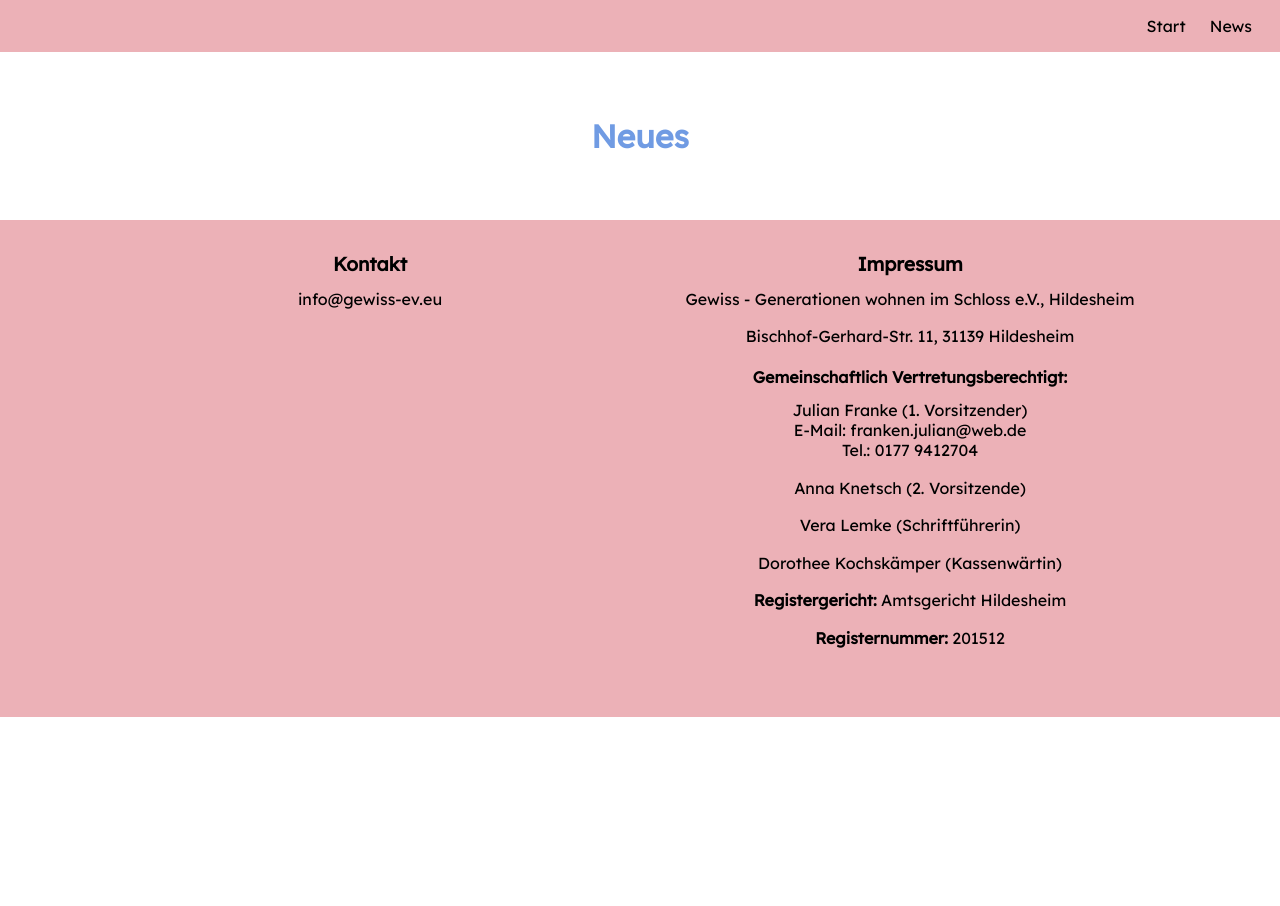
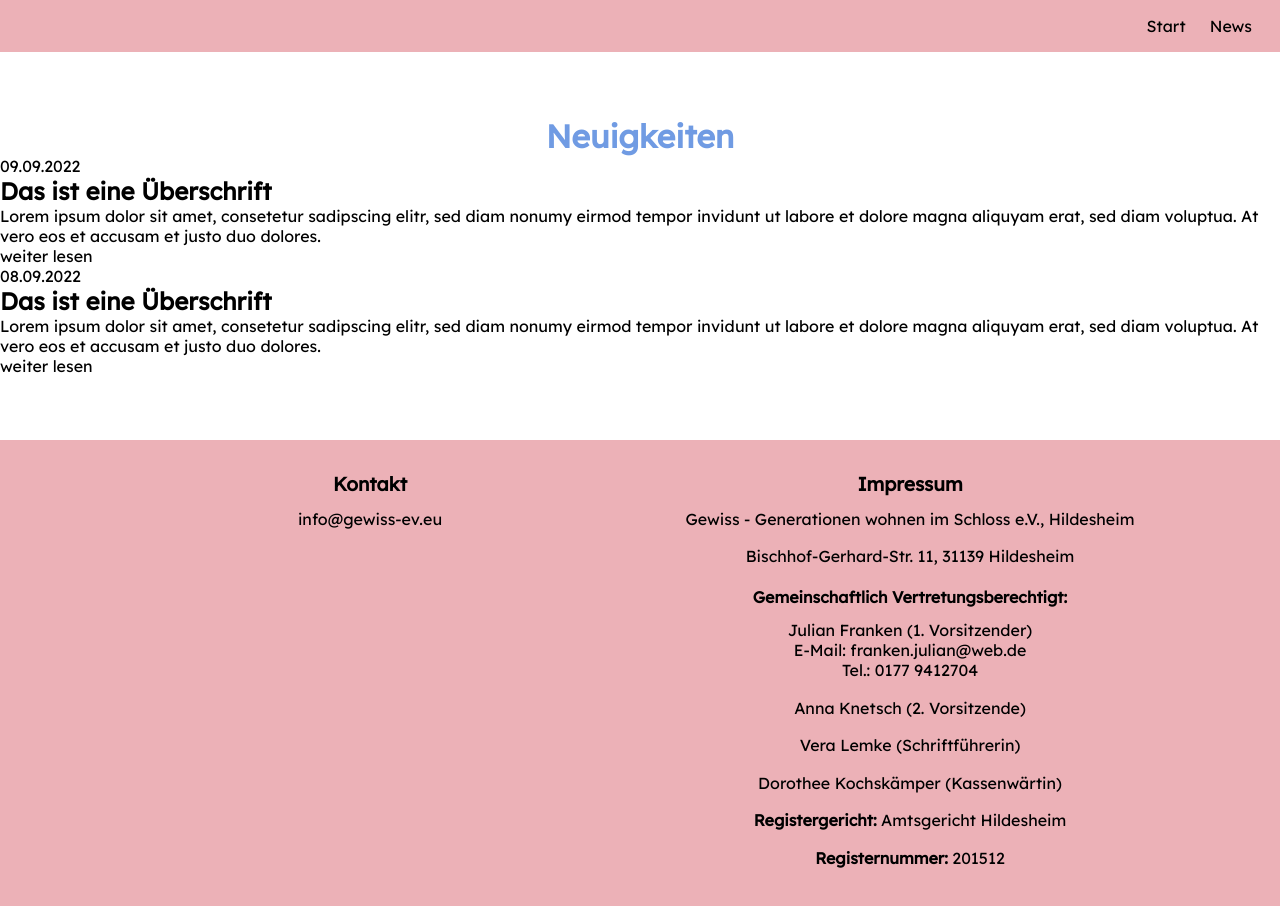
Before and after one commit to klueteruopa/gewissev, a Next.js app: page /news in a window 1280 px wide. Shown: the top 906 px of the page. Before the commit the page ends 800 px from the top, so only its background shows below. Built offline with nearby package versions, Linux system fonts and the light colour scheme.

Commit message:
map news.json

```diff
--- a/components/Blog.tsx
+++ b/components/Blog.tsx
@@ -1,13 +1,21 @@
 import styles from '../styles/Blog.module.scss'
 // import { BlogItem } from './BlogItem'
-//import { items } from '../public/content/leitsaetze.json'
+import { items } from '../public/content/news.json'
 
 //console.log(items);
 
 const Blog = () => {
     return (
         <div className={styles.blog}>
-            <h3>Neues</h3>
+            <h3>Neuigkeiten</h3>
+            {items.slice(0).reverse().map((item) => (
+                <div key={item.datum}>
+                    <p>{item.datum}</p>
+                    <h2>{item.ueberschrift}</h2>
+                    <p>{item.teaser}</p>
+                    <span>weiter lesen</span>
+                </div>
+            ))}
         </div>
     )
 }
--- a/components/Footer.tsx
+++ b/components/Footer.tsx
@@ -13,7 +13,7 @@ const Footer = () => {
                     <p>Gewiss - Generationen wohnen im Schloss e.V., Hildesheim</p>
                     <p>Bischhof-Gerhard-Str. 11, 31139 Hildesheim</p>
                     <h4>Gemeinschaftlich Vertretungsberechtigt:</h4>
-                    <p>Julian Franke (1. Vorsitzender)<br/>
+                    <p>Julian Franken (1. Vorsitzender)<br/>
                     E-Mail: franken.julian@web.de<br/>
                     Tel.: 0177 9412704</p>
                     <p>Anna Knetsch (2. Vorsitzende)</p>
--- a/components/Leitsatz.tsx
+++ b/components/Leitsatz.tsx
@@ -3,8 +3,6 @@ import { LeitsatzItem } from './LeitsatzItem'
 import { items } from '../public/content/leitsaetze.json'
 
 const marks = ["Selbstverwirklichung"];
-
-console.log(items);
 
 const Leitsatz = () => {
     return (
--- /dev/null
+++ b/public/content/news.json
@@ -0,0 +1,50 @@
+{
+  "items": [
+    {
+      "datum": "08.09.2022",
+      "ueberschrift": "Das ist eine Überschrift",
+      "teaser": "Lorem ipsum dolor sit amet, consetetur sadipscing elitr, sed diam nonumy eirmod tempor invidunt ut labore et dolore magna aliquyam erat, sed diam voluptua. At vero eos et accusam et justo duo dolores.",
+      "text": [
+        {
+          "typ": "header",
+          "content": "Das ist eine Unterüberschrift"
+        },
+        {
+          "typ": "absatz",
+          "content": "Lorem ipsum dolor sit amet, consetetur sadipscing elitr, sed diam nonumy eirmod tempor invidunt ut labore et dolore magna aliquyam erat, sed diam voluptua. At vero eos et accusam et justo duo dolores et ea rebum. Stet clita kasd gubergren, no sea takimata sanctus est Lorem ipsum dolor sit amet. Lorem ipsum dolor sit amet, consetetur sadipscing elitr, sed diam nonumy eirmod tempor invidunt ut labore et dolore magna aliquyam erat, sed diam voluptua. At vero eos et accusam et justo duo dolores et ea rebum. Stet clita kasd gubergren, no sea takimata sanctus est Lorem ipsum dolor sit amet. Lorem ipsum dolor sit amet, consetetur sadipscing elitr, sed diam nonumy eirmod tempor invidunt ut labore et dolore magna aliquyam erat, sed diam voluptua. At vero eos et accusam et justo duo dolores et ea rebum. Stet clita kasd gubergren, no sea takimata sanctus est Lorem ipsum dolor sit amet. Duis autem vel eum iriure dolor in hendrerit in vulputate velit esse molestie consequat, vel illum dolore eu feugiat nulla facilisis at vero eros et accumsan et iusto odio dignissim qui blandit praesent luptatum zzril delenit augue duis dolore te feugait nulla facilisi. Lorem ipsum dolor sit amet."
+        },
+        {
+          "typ": "header",
+          "content": "Das ist eine zweite Unterüberschrift"
+        },
+        {
+          "typ": "absatz",
+          "content": "Lorem ipsum dolor sit amet, consetetur sadipscing elitr, sed diam nonumy eirmod tempor invidunt ut labore et dolore magna aliquyam erat, sed diam voluptua. At vero eos et accusam et justo duo dolores et ea rebum. Stet clita kasd gubergren, no sea takimata sanctus est Lorem ipsum dolor sit amet. Lorem ipsum dolor sit amet, consetetur sadipscing elitr, sed diam nonumy eirmod tempor invidunt ut labore et dolore magna aliquyam erat, sed diam voluptua. At vero eos et accusam et justo duo dolores et ea rebum. Stet clita kasd gubergren, no sea takimata sanctus est Lorem ipsum dolor sit amet. Lorem ipsum dolor sit amet, consetetur sadipscing elitr, sed diam nonumy eirmod tempor invidunt ut labore et dolore magna aliquyam erat, sed diam voluptua. At vero eos et accusam et justo duo dolores et ea rebum. Stet clita kasd gubergren, no sea takimata sanctus est Lorem ipsum dolor sit amet. Duis autem vel eum iriure dolor in hendrerit in vulputate velit esse molestie consequat, vel illum dolore eu feugiat nulla facilisis at vero eros et accumsan et iusto odio dignissim qui blandit praesent luptatum zzril delenit augue duis dolore te feugait nulla facilisi. Lorem ipsum dolor sit amet."
+        }
+      ]
+    },
+    {
+      "datum": "09.09.2022",
+      "ueberschrift": "Das ist eine Überschrift",
+      "teaser": "Lorem ipsum dolor sit amet, consetetur sadipscing elitr, sed diam nonumy eirmod tempor invidunt ut labore et dolore magna aliquyam erat, sed diam voluptua. At vero eos et accusam et justo duo dolores.",
+      "text": [
+        {
+          "typ": "header",
+          "content": "Das ist eine Unterüberschrift"
+        },
+        {
+          "typ": "absatz",
+          "content": "Lorem ipsum dolor sit amet, consetetur sadipscing elitr, sed diam nonumy eirmod tempor invidunt ut labore et dolore magna aliquyam erat, sed diam voluptua. At vero eos et accusam et justo duo dolores et ea rebum. Stet clita kasd gubergren, no sea takimata sanctus est Lorem ipsum dolor sit amet. Lorem ipsum dolor sit amet, consetetur sadipscing elitr, sed diam nonumy eirmod tempor invidunt ut labore et dolore magna aliquyam erat, sed diam voluptua. At vero eos et accusam et justo duo dolores et ea rebum. Stet clita kasd gubergren, no sea takimata sanctus est Lorem ipsum dolor sit amet. Lorem ipsum dolor sit amet, consetetur sadipscing elitr, sed diam nonumy eirmod tempor invidunt ut labore et dolore magna aliquyam erat, sed diam voluptua. At vero eos et accusam et justo duo dolores et ea rebum. Stet clita kasd gubergren, no sea takimata sanctus est Lorem ipsum dolor sit amet. Duis autem vel eum iriure dolor in hendrerit in vulputate velit esse molestie consequat, vel illum dolore eu feugiat nulla facilisis at vero eros et accumsan et iusto odio dignissim qui blandit praesent luptatum zzril delenit augue duis dolore te feugait nulla facilisi. Lorem ipsum dolor sit amet."
+        },
+        {
+          "typ": "header",
+          "content": "Das ist eine zweite Unterüberschrift"
+        },
+        {
+          "typ": "absatz",
+          "content": "Lorem ipsum dolor sit amet, consetetur sadipscing elitr, sed diam nonumy eirmod tempor invidunt ut labore et dolore magna aliquyam erat, sed diam voluptua. At vero eos et accusam et justo duo dolores et ea rebum. Stet clita kasd gubergren, no sea takimata sanctus est Lorem ipsum dolor sit amet. Lorem ipsum dolor sit amet, consetetur sadipscing elitr, sed diam nonumy eirmod tempor invidunt ut labore et dolore magna aliquyam erat, sed diam voluptua. At vero eos et accusam et justo duo dolores et ea rebum. Stet clita kasd gubergren, no sea takimata sanctus est Lorem ipsum dolor sit amet. Lorem ipsum dolor sit amet, consetetur sadipscing elitr, sed diam nonumy eirmod tempor invidunt ut labore et dolore magna aliquyam erat, sed diam voluptua. At vero eos et accusam et justo duo dolores et ea rebum. Stet clita kasd gubergren, no sea takimata sanctus est Lorem ipsum dolor sit amet. Duis autem vel eum iriure dolor in hendrerit in vulputate velit esse molestie consequat, vel illum dolore eu feugiat nulla facilisis at vero eros et accumsan et iusto odio dignissim qui blandit praesent luptatum zzril delenit augue duis dolore te feugait nulla facilisi. Lorem ipsum dolor sit amet."
+        }
+      ]
+    }
+  ]
+}
```
